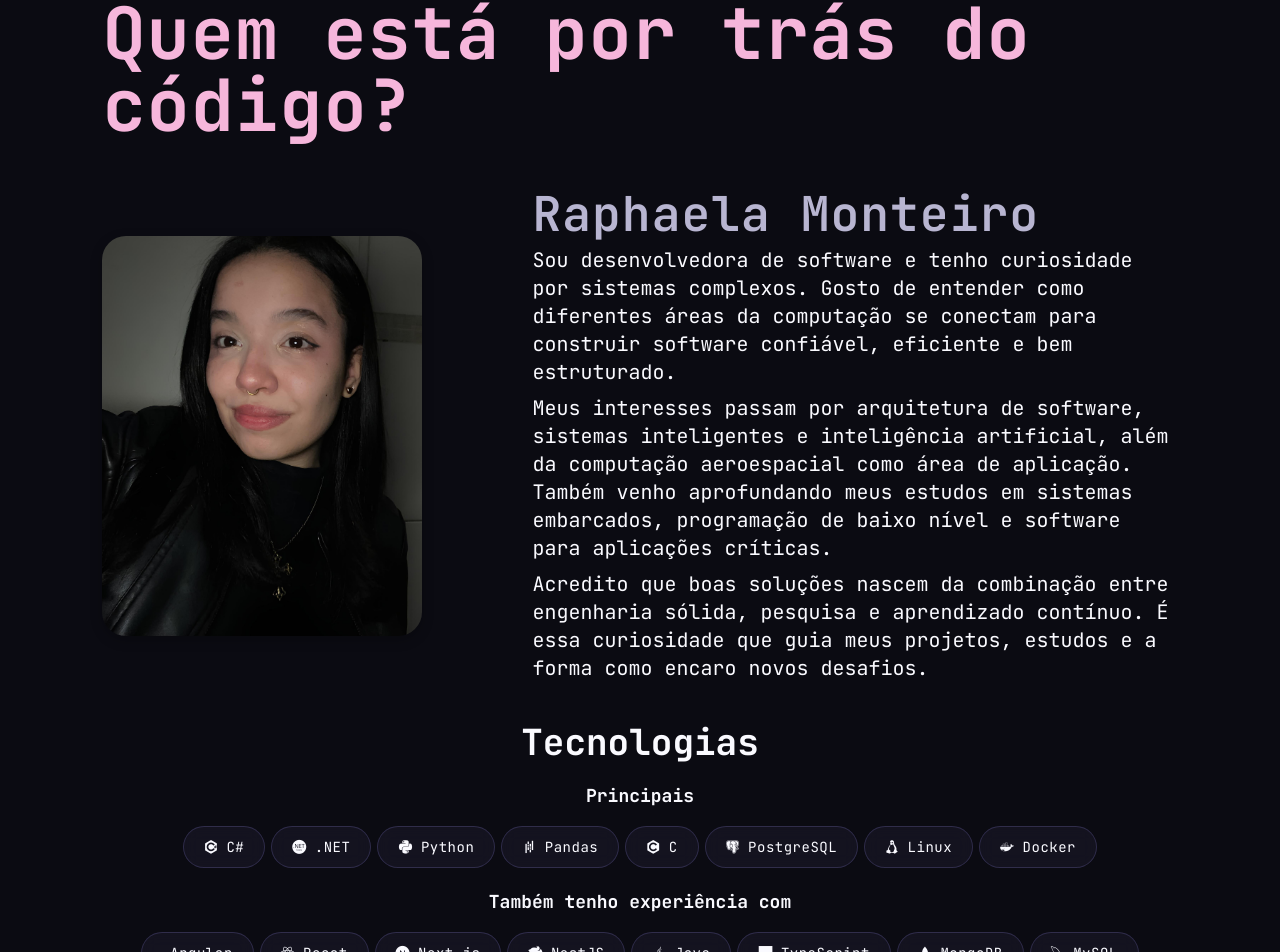
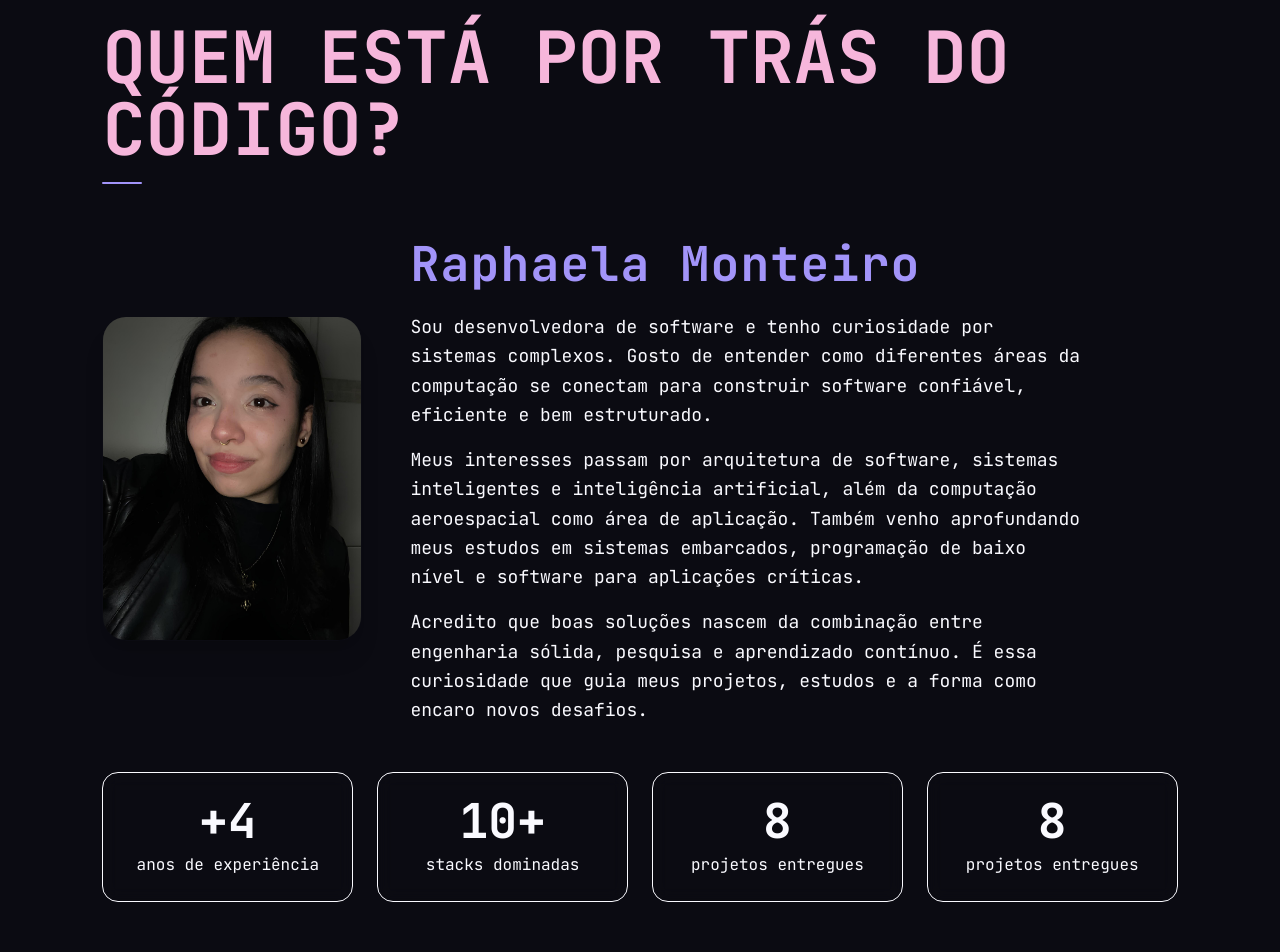
Before and after one commit to raphaelamonteiro/portfolio, a Next.js app: page /about in a window 1280 px wide. Shown: the part 108-1060 px from the top of the page. Built offline with nearby package versions, Linux system fonts and the light colour scheme.

Commit message:
style: ajustes de layout da página about

```diff
--- a/app/about/page.tsx
+++ b/app/about/page.tsx
@@ -12,29 +12,60 @@ export default function About() {
     if (isLoading) return <Loading />
 
     return (
-        <section className="pt-6 px-[8%] pb-2 fade-up">
+        <section className="px-[6%] md:px-[8%] pt-4 pb-12">
 
-            <h1 className="title-page text-left font-bold text-7xl">{t.about.title}</h1>
-            <div className="about-top w-full max-w-6xl items-center justify-center mt-12">
+            <div className="mt-8">
+                <h1 className="text-5xl md:text-7xl font-bold text-[var(--dusty-pink)]">
+                    {t.about.title}
+                </h1>
 
-                <div className="about-image gap-2">
-                    <Image src={me} priority alt="Raphaela Monteiro" className="profile-image w-full max-w-[400px] aspect-[4/5] object-cover rounded-3xl max-w-xs" />
-                </div>
-                <div className="about-text-content gap-2 flex">
-                    <h1 className="title-about font-semibold text-5xl">Raphaela Monteiro</h1>
-                    {t.about.paragraphs.map((text, index) => (
-                        <p key={index} className="text-xl">{text}</p>
-                    ))}
+                <div className="mt-4 h-[2px] w-10 rounded-full bg-[var(--amethyst)]" />
+            </div>
+
+            <div className="mt-12 grid grid-cols-1 md:grid-cols-[260px_1fr] gap-8 lg:gap-12 items-center max-w-5xl">
+
+                <div className="flex justify-center md:justify-start">
+                    <Image src={me} priority alt="Raphaela Monteiro" className="
+                    w-[220px] md:w-[260px] aspect-[4/5] object-cover rounded-3xl
+                    border border-[var(--border)] shadow-xl"/>
                 </div>
 
+                {/* Text */}
+                <div className="max-w-2xl">
+
+                    <h2 className="mt-2 text-3xl md:text-5xl font-bold tracking-wide text-[var(--amethyst)]">
+                        Raphaela Monteiro
+                    </h2>
+
+                    <div className="mt-6 space-y-4 text-base md:text-lg leading-relaxed text-[var(--text-main)]">
+                        {t.about.paragraphs.map((text, index) => (
+                            <p key={index}>{text}</p>
+                        ))}
+                    </div>
+                </div>
             </div>
 
-            <div className="tech-section pt-10 flex justify-center items-center gap-2">
+            <div className="grid grid-cols-2 md:grid-cols-4 gap-4 md:gap-6 mt-12">
+                {t.about.stats.map((stat, index) => (
+                    <div
+                        key={index}
+                        className="bg-bg-surface/50 backdrop-blur-sm border border-border rounded-2xl p-6 text-center hover:border-amethyst/50 transition-all duration-300 hover:-translate-y-1 hover:shadow-lg">
+                        <div className="text-4xl md:text-5xl font-bold text-amethyst">
+                            {stat.value}
+                        </div>
+                        <div className="text-sm md:text-base text-text-muted mt-2">
+                            {stat.label}
+                        </div>
+                    </div>
+                ))}
+            </div>
+
+            <div className="tech-section pt-16">
                 <h2 className="tech-title center font-bold text-4xl">{t.about.tech}</h2>
                 <h3 className="text-left font-bold text-lg mt-3">{t.about.mainStack}</h3>
                 <div className="tech-grid mt-2">
                     {mainTechStack.map((tech) => (
-                        <div key={tech.name} className="tech-item text-sm gap-2 items-center rounded-3xl px-3 py-3">
+                        <div key={tech.name} className="tech-item text-sm gap-2 rounded-3xl px-3 py-3">
                             <i className={tech.className}></i>
                             <span>{tech.name}</span>
                         </div>
@@ -44,7 +75,7 @@ export default function About() {
                 <h3 className="text-left font-bold text-lg mt-3">{t.about.otherStack}</h3>
                 <div className="tech-grid mt-2">
                     {otherTechStack.map((tech) => (
-                        <div key={tech.name} className="tech-item text-sm gap-2 items-center rounded-3xl px-3 py-3">
+                        <div key={tech.name} className="tech-item text-sm gap-2 rounded-3xl px-3 py-3">
                             <i className={tech.className}></i>
                             <span>{tech.name}</span>
                         </div>
--- a/app/globals.css
+++ b/app/globals.css
@@ -114,15 +114,6 @@ background-color: transparent;
 
 
 /* About me */
-.about-top {
-display: grid;
-grid-template-columns: 0.8fr 1.2fr;
-}
-
-.title-page{
-  color: var(--dusty-pink);
-  letter-spacing: 1px;
-}
 
 .profile-image {
 box-shadow: 0 4px 12px rgba(0, 0, 0, 0.25);
--- a/app/styles/utilities.css
+++ b/app/styles/utilities.css
@@ -10,12 +10,6 @@
 
 /* Seleção de texto global */
 ::selection {
-    background-color: var(--amethyst);
+    background-color: var(--soft-lilac);
     color: var(--bg-page);
 }
-
-/* Se quiser apenas em áreas específicas */
-.about-section ::selection {
-    background-color: var(--amethyst);
-    color: var(--text-primary);
-}
--- a/locales/en-US.ts
+++ b/locales/en-US.ts
@@ -15,13 +15,19 @@ export const enUS = {
         contact: "Let's work together",
     },
     about: {
-        title: "Who's behind the code?",
+        title: "WHO'S BEHIND THE CODE?",
         paragraphs: [
             "I'm a software developer fascinated by complex systems. I enjoy understanding how different areas of computing connect to build reliable, efficient, and well-designed software.",
 
             "My interests include software architecture, intelligent systems, artificial intelligence, and aerospace computing as an application domain. I'm also deepening my knowledge of embedded systems, low-level programming, and software for safety-critical applications.",
 
             "I believe the best solutions come from combining solid engineering, research, and continuous learning. That curiosity shapes the projects I build, the technologies I explore, and the way I approach every new challenge."
+        ],
+        "stats": [
+            { "value": "+4", "label": "anos de estudo" },
+            { "value": "10+", "label": "STACKS" },
+            { "value": "+5", "label": "projetos entregues" },
+            { "value": "2", "label": "anos de experiência" },
         ],
         tech: "Tech Stack",
         mainStack: "Core",
--- a/locales/pt-BR.ts
+++ b/locales/pt-BR.ts
@@ -15,13 +15,19 @@ export const ptBR = {
         contact: "Trabalhe comigo",
     },
     about: {
-        title: "Quem está por trás do código?",
+        title: "QUEM ESTÁ POR TRÁS DO CÓDIGO?",
         paragraphs: [
             "Sou desenvolvedora de software e tenho curiosidade por sistemas complexos. Gosto de entender como diferentes áreas da computação se conectam para construir software confiável, eficiente e bem estruturado.",
 
             "Meus interesses passam por arquitetura de software, sistemas inteligentes e inteligência artificial, além da computação aeroespacial como área de aplicação. Também venho aprofundando meus estudos em sistemas embarcados, programação de baixo nível e software para aplicações críticas.",
 
             "Acredito que boas soluções nascem da combinação entre engenharia sólida, pesquisa e aprendizado contínuo. É essa curiosidade que guia meus projetos, estudos e a forma como encaro novos desafios."
+        ],
+        "stats": [
+            { "value": "+4", "label": "anos de experiência" },
+            { "value": "10+", "label": "stacks dominadas" },
+            { "value": "8", "label": "projetos entregues" },
+            { "value": "8", "label": "projetos entregues" },
         ],
         research: "Research Interests",
         researchMap: [
```
